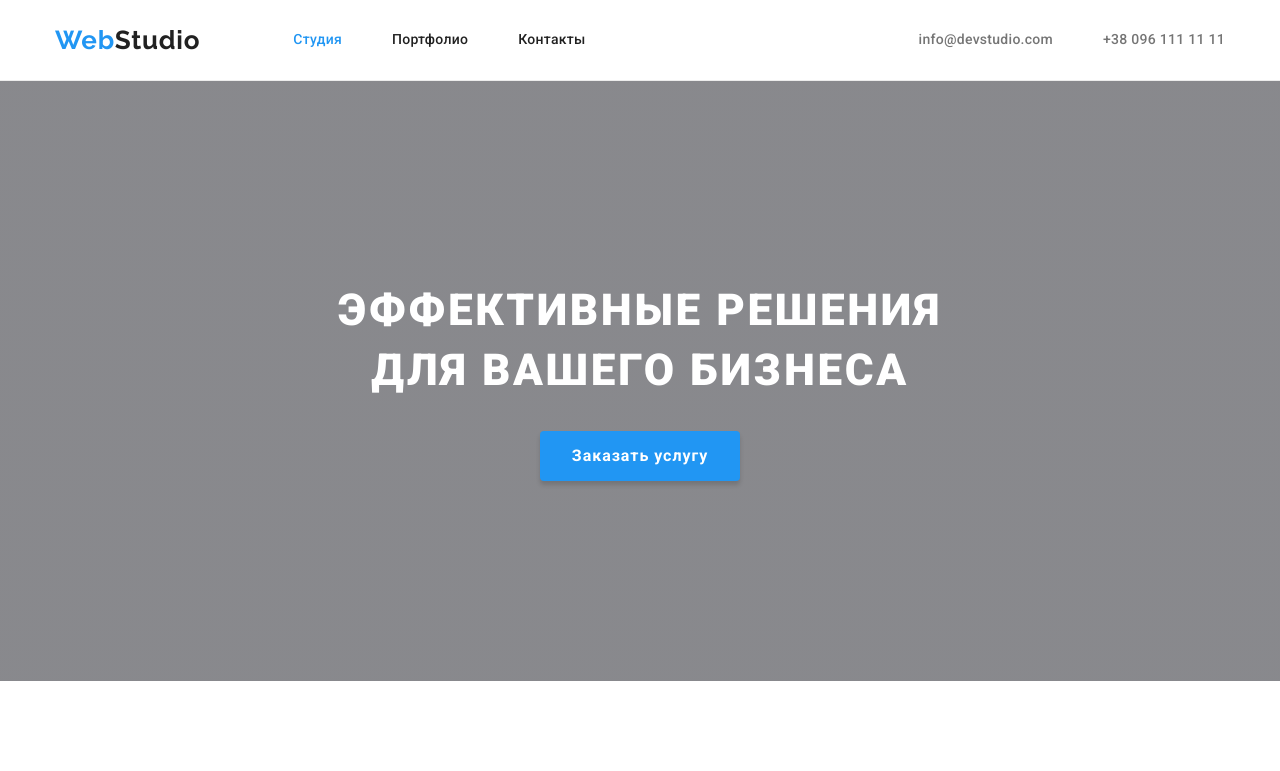
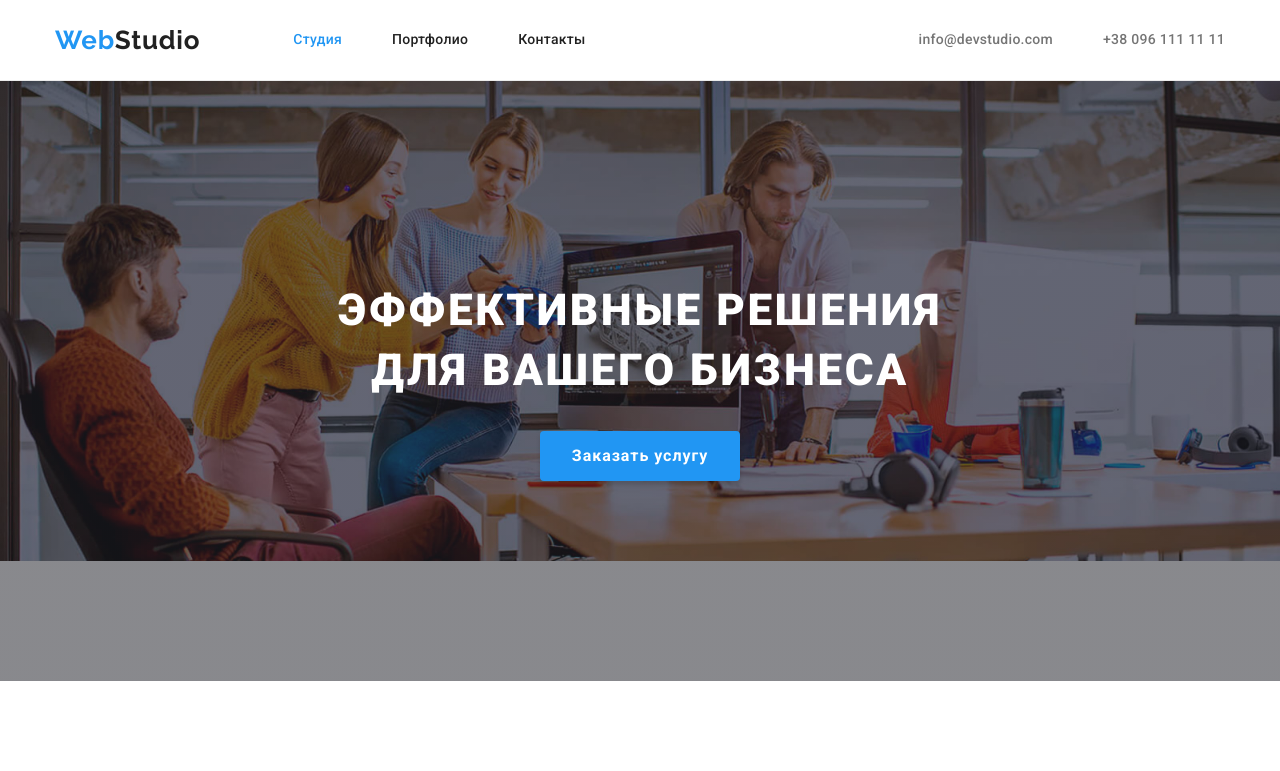
Before and after one commit to Mar4ella89/goit-markup-hw-04, a plain HTML site: page index.html in a window 1280 px wide. Shown: the top 771 px of the page. Drawn offline with nearby package versions, Linux system fonts and the light colour scheme; the site is published under a folder, as on GitHub Pages, so addresses that start at the root find nothing.

Commit message:
Update style.css

```diff
--- a/css/style.css
+++ b/css/style.css
@@ -163,7 +163,7 @@ body {
       rgba(47, 48, 58, 0.4),
       rgba(47, 48, 58, 0.4)
     ),
-    url("/images/main-img.jpg");
+    url("../images/main-img.jpg");
   background-repeat: no-repeat;
   background-size: contain;
 
```
